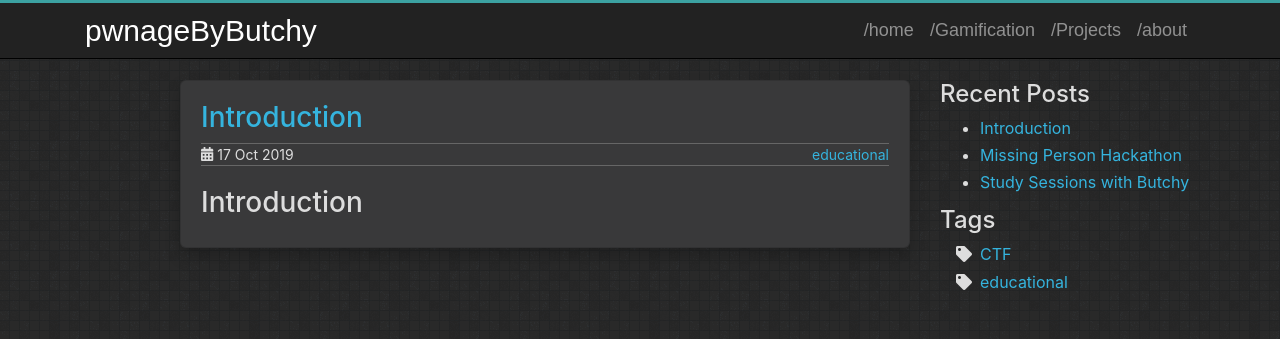
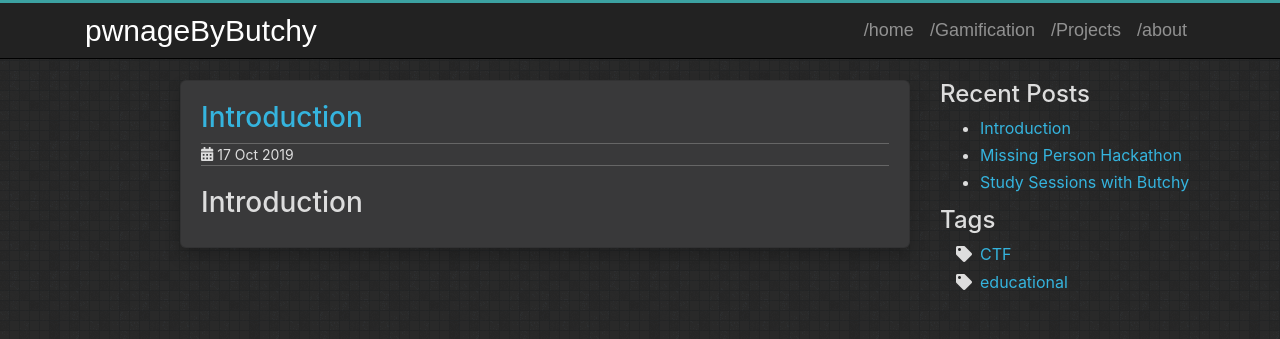
Before and after one commit to pwnageByButchy/pwnageByButchy.github.io, a Jekyll site: the page built from _posts/2019-10-17-introduction.md, in a window 1280 px wide. Shown: the top 339 px of the page. Built offline with Jekyll 4.4.1, drawn with Linux system fonts in a browser that asks for light colours.

Commit message:
Update 2019-10-17-introduction.md

```diff
--- a/_posts/2019-10-17-introduction.md
+++ b/_posts/2019-10-17-introduction.md
@@ -1,7 +1,5 @@
 ---
 layout: post
 title: Introduction
-tags:
- - educational
 ---
 # Introduction
```
